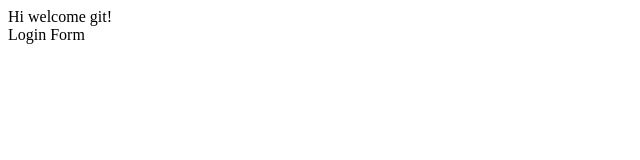
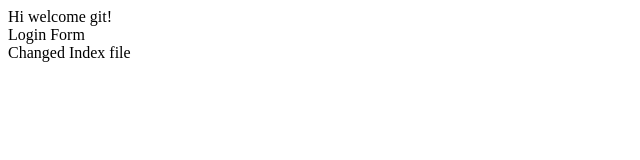
Before and after one commit to karthikpondu/test_git, a plain HTML site: page index.html in a window 1280 px wide. Shown: the whole page, without its empty margins (0-640 px from the left). Drawn offline with Linux system fonts and the light colour scheme.

Commit message:
Update index.html
index is updated with another div

```diff
--- a/index.html
+++ b/index.html
@@ -6,5 +6,6 @@
 <body>
 	<div>Hi welcome git!</div>
 	<div>Login Form</div>
+	<div>Changed Index file</div>
 </body>
 </html>
```
